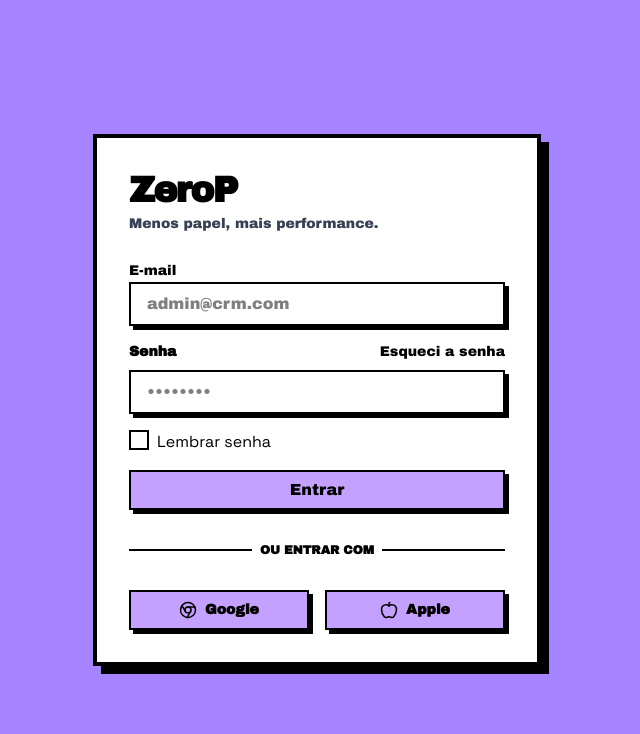
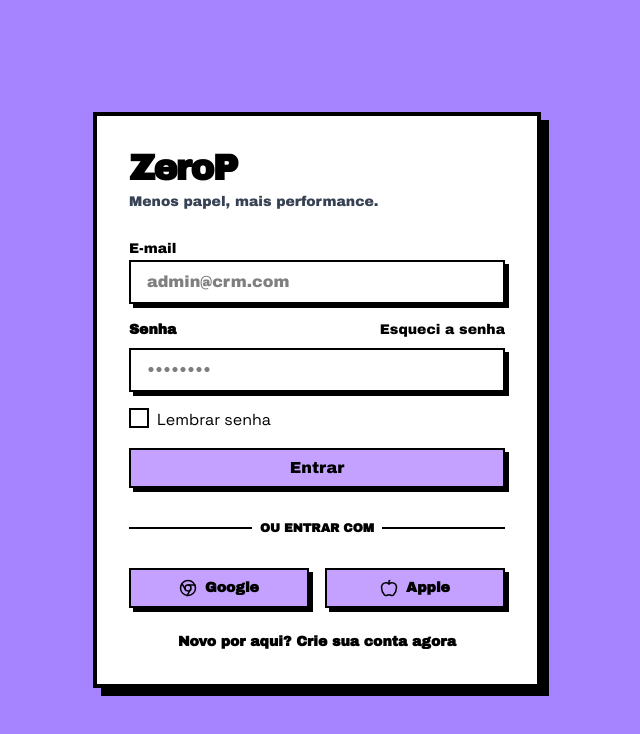
Before and after one commit to coutinho98/zerop-front, a React (Vite) app: page / in a window 1280 px wide. Shown: the top 734 px of the page, without its empty margins (323-963 px from the left). Built offline with nearby package versions, Linux system fonts and the light colour scheme.

Commit message:
feat: added Link to signup page

```diff
--- a/src/pages/Login.tsx
+++ b/src/pages/Login.tsx
@@ -1,5 +1,5 @@
 import { useState } from "react";
-import { useNavigate } from "react-router-dom";
+import { Link, useNavigate } from "react-router-dom";
 import { Button } from "../components/retroui/Button";
 import { Input } from "../components/retroui/Input";
 import { Checkbox } from "../components/retroui/Checkbox";
@@ -103,6 +103,17 @@ export default function Login() {
             <Apple size={18} /> Apple
           </Button>
         </div>
+        <footer className="text-center">
+          <p className="text-sm font-bold">
+            Novo por aqui?{" "}
+            <Link
+              to="/signup"
+              className="text-black hover:text-violet-600 transition-colors hover:underline hover:underline-offset-4"
+            >
+              Crie sua conta agora
+            </Link>
+          </p>
+        </footer>
       </div>
     </div>
   );
```
